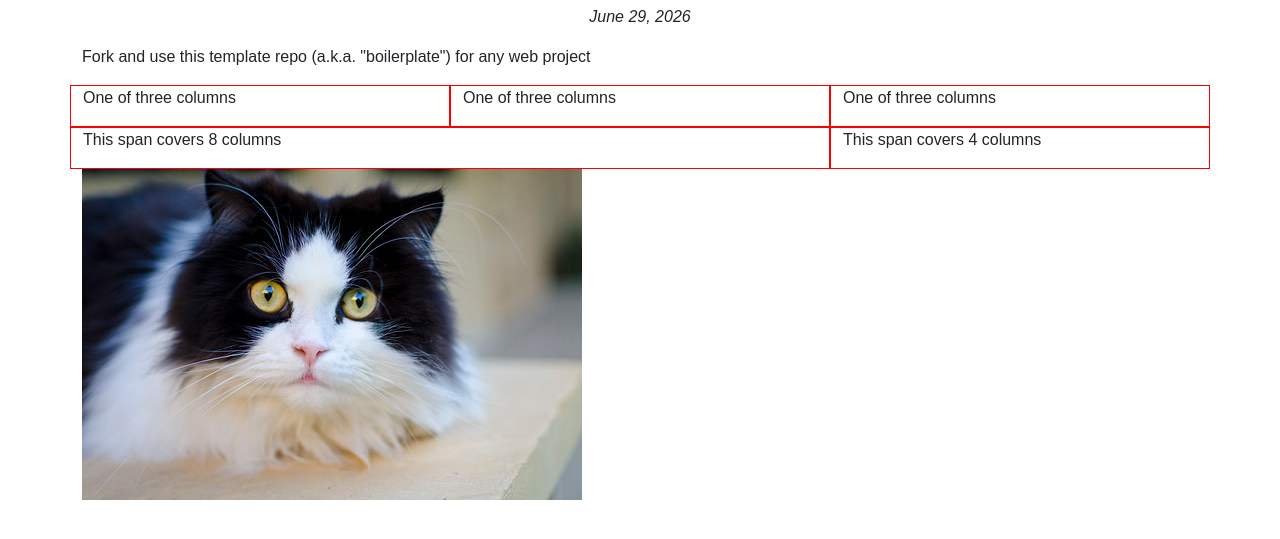
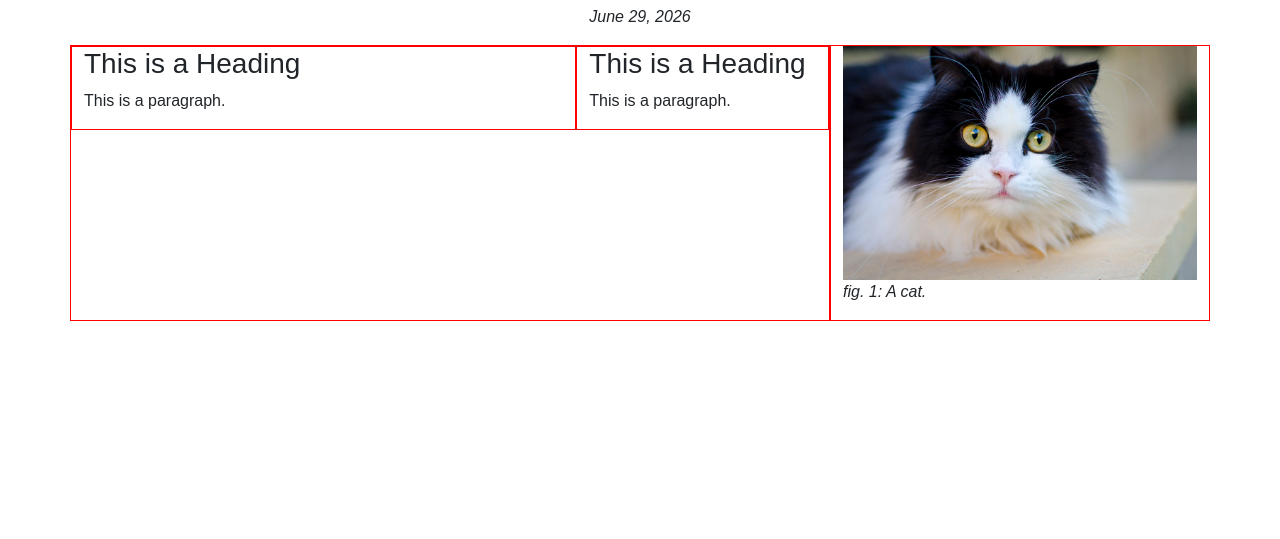
Before and after one commit to crystalmccuistion/responsive-design, a plain HTML site: page index.html in a window 1280 px wide. Shown: the part 51-590 px from the top of the page. Drawn offline with nearby package versions, Linux system fonts and the light colour scheme.

Commit message:
Reformat page

```diff
--- a/index.html
+++ b/index.html
@@ -9,33 +9,34 @@
 </head>
 <body>
 	<div class="container">
+
   <div class="row text-center">
 	<h1>The Toucan Telegraph</h1>
   </div> <!-- End row -->
   <div class="row text-center">
 	<p><em>June 29, 2026</em></p>
   </div> <!-- End row -->
-	<p>Fork and use this template repo (a.k.a. "boilerplate") for any web project</p>
-	<div class="row">
-	<div class="col">
-		<p>
-      One of three columns
-    </p>
-	</div>
-	<div class="col">
-		One of three columns
-	</div>
-	<div class="col">
-		One of three columns
+
+  <div class="row">
+	<div class="col-8">
+    <div class="row">
+      <div class="col-8">
+        <h3>This is a Heading</h3>
+        <p>This is a paragraph.</p>
+      </div>
+      <div class="col-4">
+        <h3>This is a Heading</h3>
+        <p>This is a paragraph.</p>
+      </div>
+    </div>
+  </div>
+	<div class="col-4">
+	  <img src="assets/img/cat.jpg" alt="" class="img-fluid">
+    <p><em>fig. 1: A cat.</em></p>
 	</div>
 	</div> <!-- End Row -->
 
-  <div class="row">
-    <div class="col-8"><p>This span covers 8 columns</p></div>
-    <div class="col-4"><p>This span covers 4 columns</p></div>
-  </div>
 
-	<img src="assets/img/cat.jpg" alt="">
 </div>
 	<script src="https://cdn.jsdelivr.net/npm/bootstrap@5.3.8/dist/js/bootstrap.bundle.min.js"></script>
 	<script src="./assets/js/main.js"></script>
```
